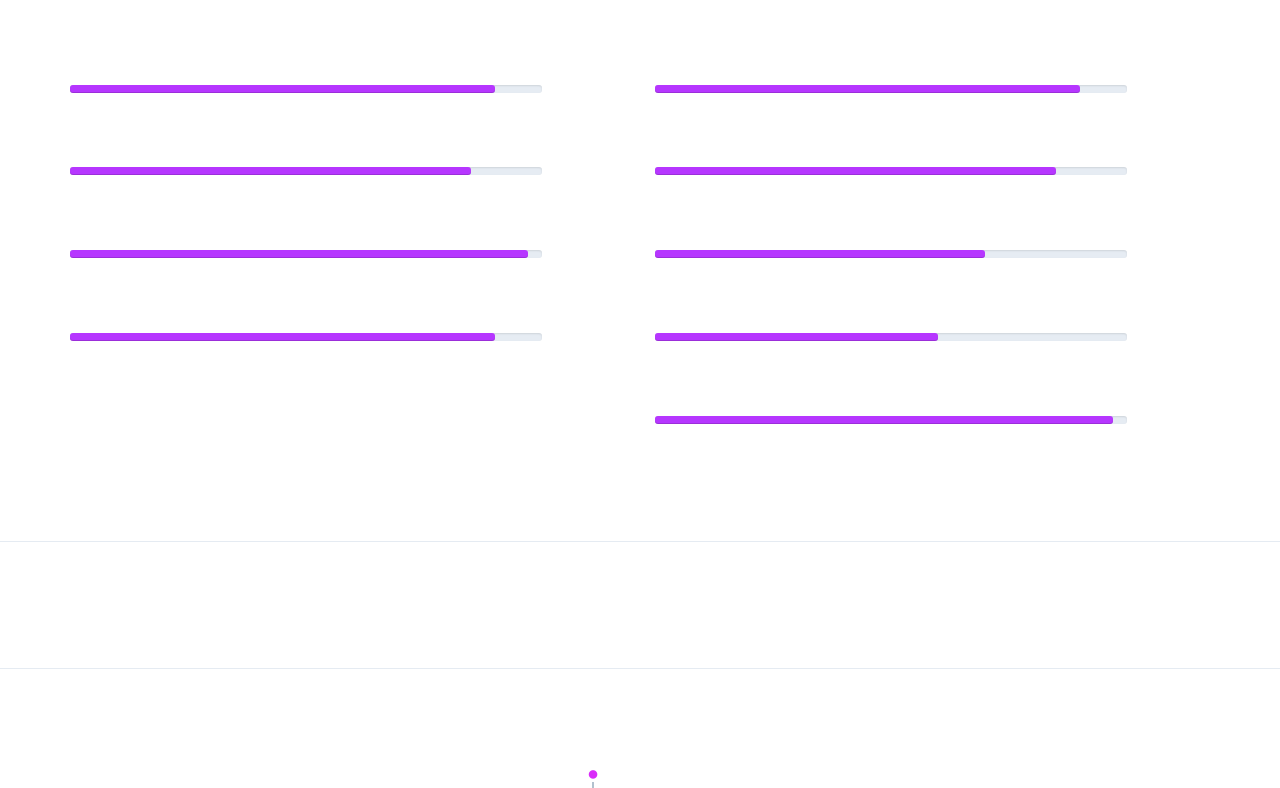
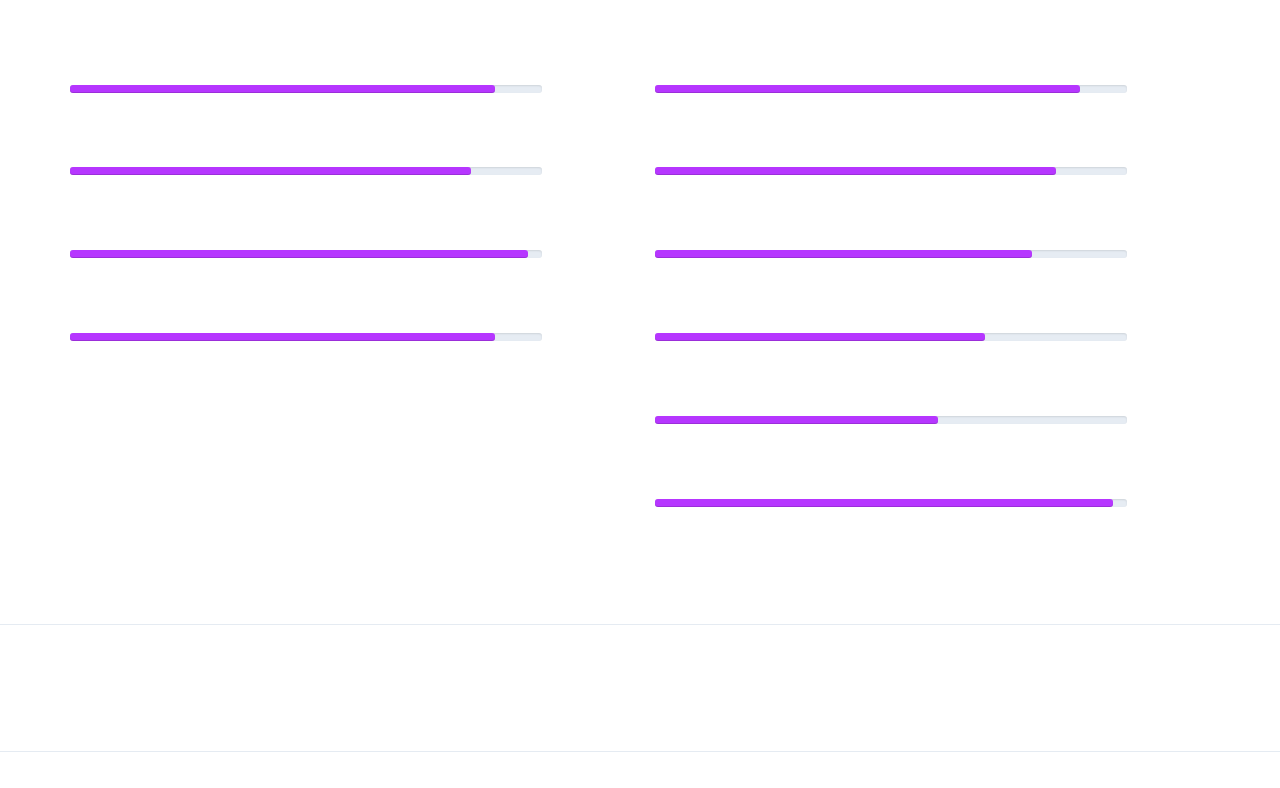
Before and after one commit to mdAbrar2/PortfolioWebsite, a Django app: page / in a window 1280 px wide. Shown: the part 2690-3478 px from the top of the page. Run offline with Django 5.2, Linux system fonts and the light colour scheme; some libraries are stand-ins or nearby versions.

Commit message:
added new skill

```diff
--- a/templates/main.html
+++ b/templates/main.html
@@ -374,6 +374,17 @@
 											   </div>
 											</div>
 											<h3 id="firstchange">85%</h3>
+										</div>
+									</div><!-- /.barWrapper -->
+									<div class="barWrapper">
+										<span class="progressText" id="firstchange">Bootstrap Framework</span>
+										<div class="single-progress-txt">
+											<div class="progress ">
+											   <div class="progress-bar" role="progressbar" aria-valuenow="80" aria-valuemin="10" aria-valuemax="100" style="">
+
+											   </div>
+											</div>
+											<h3 id="firstchange">80%</h3>
 										</div>
 									</div><!-- /.barWrapper -->
 									<div class="barWrapper">
```
